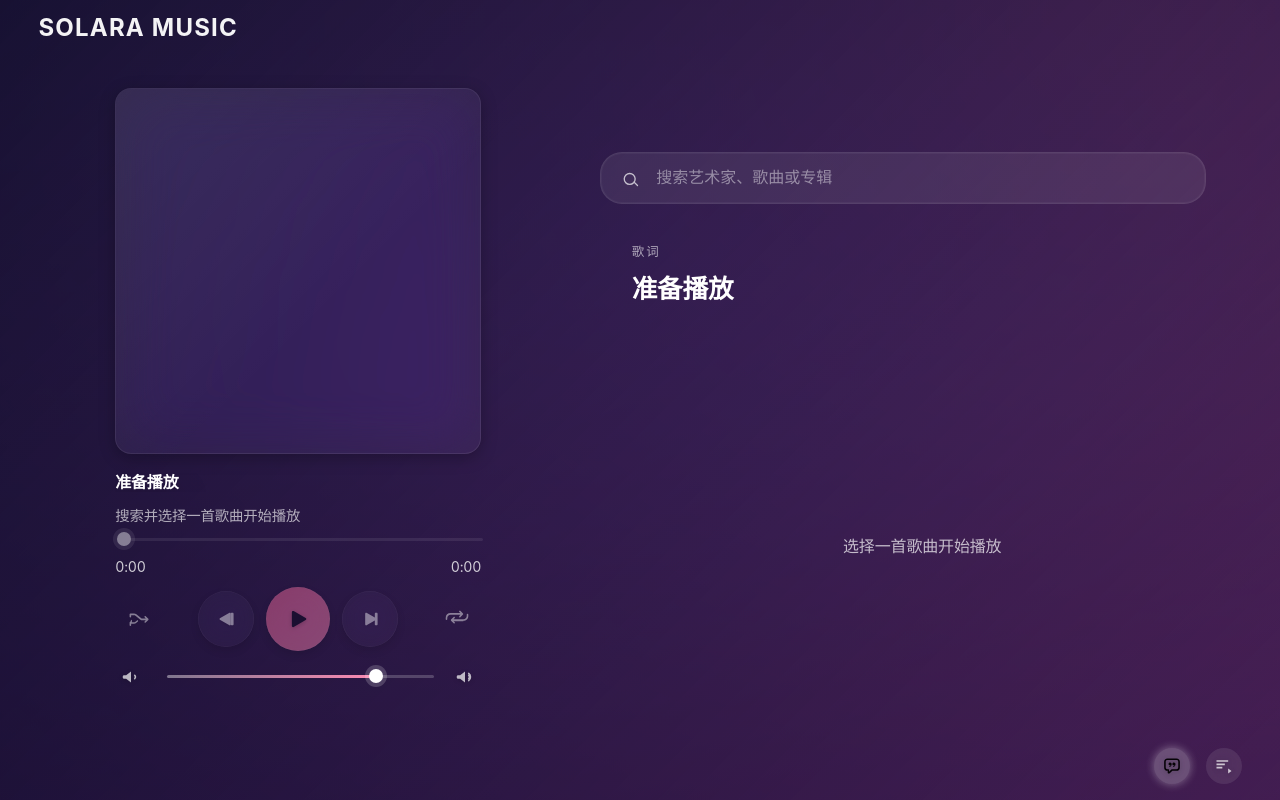
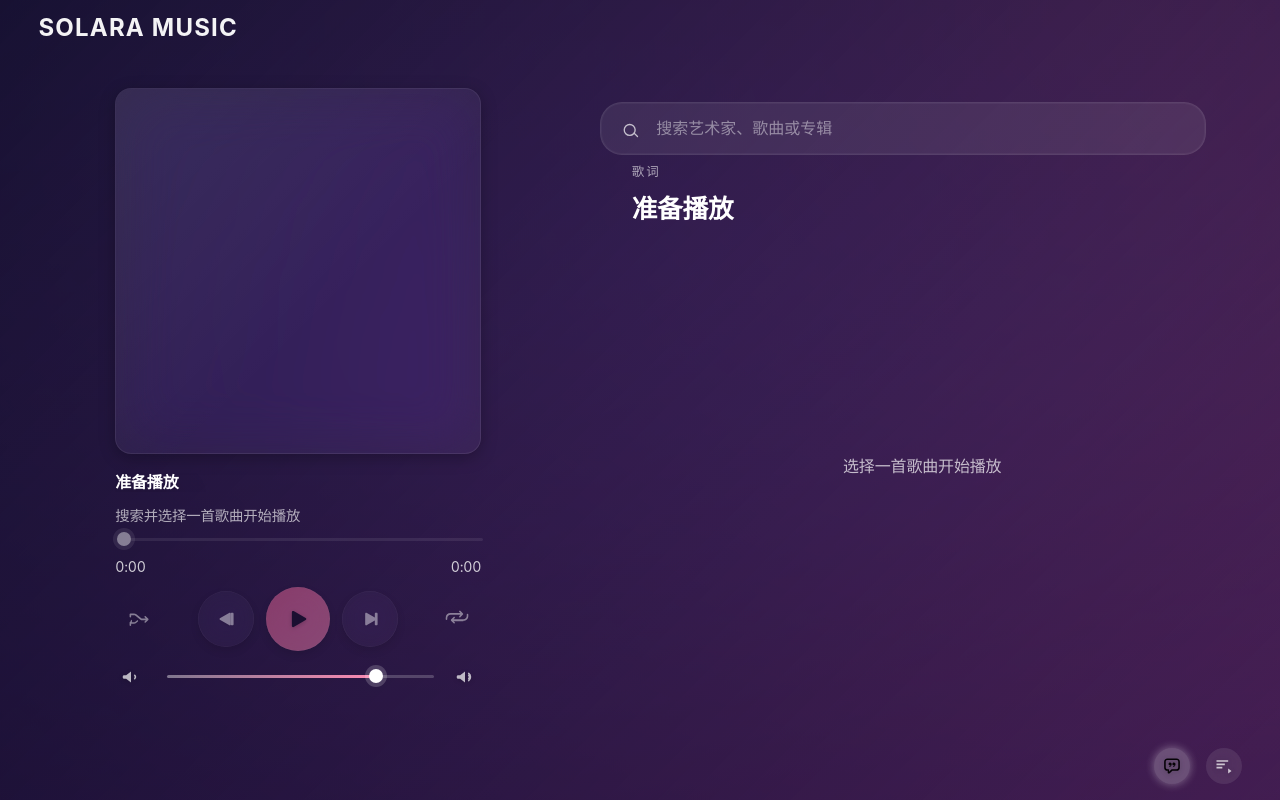
Before and after one commit to akudamatata/Solara-Apple-Music-Version, a React (Vite) app: page / in a window 1280 px wide. Built offline with nearby package versions, Linux system fonts and the light colour scheme; a web font is replaced by a local one.

Commit message:
Adjust right column layout alignment

```diff
--- a/src/App.css
+++ b/src/App.css
@@ -14,6 +14,7 @@
   font-display: swap;
 }
 
+/* —— 可调变量 —— */
 :root {
   --layout-top-baseline: 96px;
   --layout-horizontal-padding: clamp(2.8rem, 5.2vw, 5.2rem);
@@ -27,6 +28,8 @@
   --stack-gap-xs: clamp(6px, 0.8vh, 10px);
   --page-gutter: clamp(24px, 3vw, 48px);
   --top-align-offset: clamp(48px, 8vh, 96px);
+  /* 右列顶部微调量：数值越小越靠上，可按需要再减 */
+  --right-top-offset: clamp(12px, 1.8vh, 24px);
 }
 
 .app {
@@ -165,7 +168,7 @@
   grid-template-columns: 40% 60%;
   column-gap: clamp(24px, 4vw, 60px);
   row-gap: clamp(1.8rem, 3.5vw, 2.6rem);
-  align-items: flex-start;
+  align-items: stretch;
   justify-content: space-between;
   justify-items: stretch;
   width: 100%;
@@ -223,10 +226,13 @@
   min-width: 0;
   width: 100%;
   box-sizing: border-box;
-  margin-top: var(--top-align-offset);
+  margin-top: var(--right-top-offset);
   padding-top: 0;
   margin-bottom: 0;
   padding-bottom: 0;
+  align-self: stretch;
+  display: flex;
+  flex-direction: column;
 }
 
 .player-stage {
@@ -414,6 +420,13 @@
   margin: 0;
 }
 
+.player-volume,
+.player-controls,
+.player-progress {
+  margin-bottom: 0;
+  padding-bottom: 0;
+}
+
 .player-progress .progress {
   width: 100%;
   display: block;
@@ -786,9 +799,8 @@
 }
 
 .list-stack {
-  display: flex;
-  flex-direction: column;
-  gap: clamp(1.8rem, 3vw, 2.4rem);
+  display: grid;
+  grid-template-rows: auto 1fr;
   min-height: 0;
   flex: 1;
   height: 100%;
@@ -804,6 +816,7 @@
   flex-shrink: 0;
   position: relative;
   align-items: flex-start;
+  margin: 0 0 clamp(8px, 1vh, 12px) 0;
 }
 
 .search-area {
@@ -1046,7 +1059,8 @@
 }
 
 .list-scroll.is-lyrics {
-  overflow: hidden;
+  min-height: 0;
+  overflow: auto;
   padding-right: 0;
 }
 
@@ -1262,7 +1276,6 @@
 .lyrics-panel {
   display: flex;
   flex-direction: column;
-  justify-content: center;
   gap: 1.6rem;
   flex: 1;
   min-height: 0;
@@ -1270,13 +1283,13 @@
   word-wrap: break-word;
   width: 100%;
   height: 100%;
-  padding: 0 2rem 2rem;
+  padding: 0 2rem 0;
   box-sizing: border-box;
 }
 
 .lyrics-view {
   position: relative;
-  flex: 1;
+  flex: 1 1 auto;
   min-height: 0;
   width: 100%;
   height: 100%;
```
